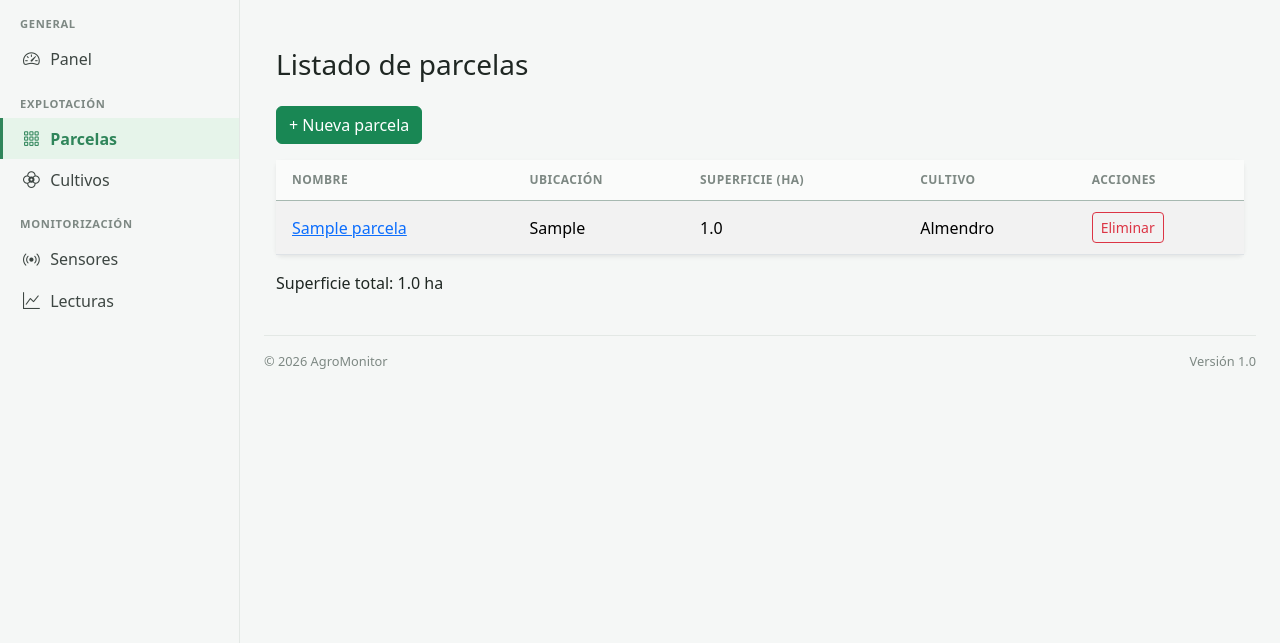
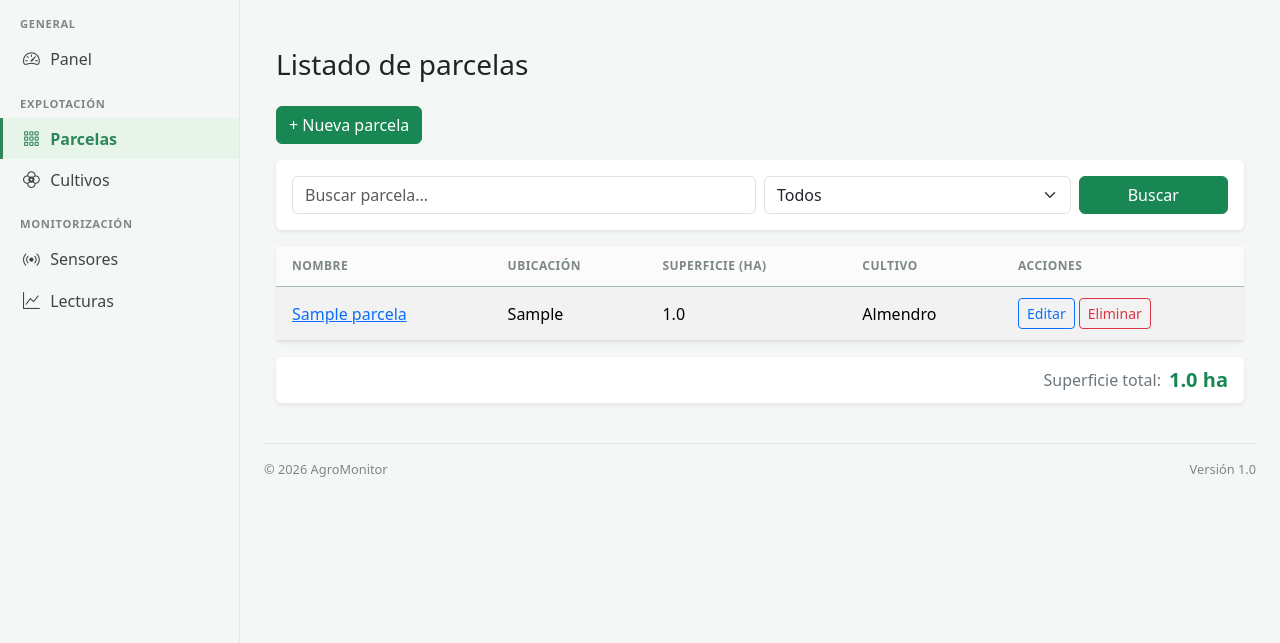
Before and after one commit to oscarromrod/parcelas, a Spring Boot app: page /parcelas in a window 1280 px wide. Shown: the part 56-699 px from the top of the page. Run offline with Spring Boot 4, Linux system fonts and the light colour scheme; tables that the repository leaves empty hold one stand-in row (values such as "Sample post").

Commit message:
feat: añadir filtro por nombre y cultivo y edición de parcelas.

```diff
--- a/src/main/java/com/daw/parcelas/controller/ParcelaController.java
+++ b/src/main/java/com/daw/parcelas/controller/ParcelaController.java
@@ -18,12 +18,22 @@ public class ParcelaController {
         this.parcelaService = parcelaService;
     }
 
-    //Lista de todas las parcelas y la superficie total de todas ellas
+    //Lista de parcelas, con opción de filtrar por nombre y tipo de cultivo.
+    //Muestra la superficie total de todas las parcelas
     @GetMapping
-    public String listar(Model model) {
-        var parcelas = parcelaService.listarTodas();
+    public String listar(@RequestParam (required = false) String q,
+                         @RequestParam (required = false) String tipo,
+                         Model model) {
+        if (q == null) q = "";
+        if (tipo == null) tipo = "TODOS";
+
+        var parcelas = parcelaService.buscarPorNombreYTipo(q, tipo);
+
         model.addAttribute("parcelas", parcelas);
         model.addAttribute("superficieTotal", parcelaService.superficieTotal());
+        model.addAttribute("tipos", TipoCultivo.values());
+        model.addAttribute("q", q);
+        model.addAttribute("tipo", tipo);
         return "parcelas/lista";
     }
 
@@ -39,6 +49,15 @@ public class ParcelaController {
     @GetMapping("/nueva")
     public String nueva(Model model) {
         model.addAttribute("parcela", new Parcela());
+        model.addAttribute("tipos", TipoCultivo.values());
+        return "parcelas/formulario";
+    }
+
+    //Muestra el formulario para editar una parcela existente
+    @GetMapping("/editar/{id}")
+    public String editar(@PathVariable Long id, Model model) {
+        var parcela = parcelaService.buscarPorId(id);
+        model.addAttribute("parcela", parcela);
         model.addAttribute("tipos", TipoCultivo.values());
         return "parcelas/formulario";
     }
--- a/src/main/java/com/daw/parcelas/repository/ParcelaRepository.java
+++ b/src/main/java/com/daw/parcelas/repository/ParcelaRepository.java
@@ -1,10 +1,15 @@
 package com.daw.parcelas.repository;
 
 import com.daw.parcelas.model.Parcela;
+import com.daw.parcelas.model.TipoCultivo;
 import org.springframework.data.jpa.repository.JpaRepository;
 
 import java.util.List;
 
 public interface ParcelaRepository extends JpaRepository<Parcela, Long> {
 
+    public List<Parcela> findAllByTipoCultivoEquals(TipoCultivo tipoCultivo);
+    public List<Parcela> findAllByNombreContainingIgnoreCase(String nombre);
+    public List<Parcela> findAllByNombreContainingIgnoreCaseAndTipoCultivoEquals(String nombre, TipoCultivo tipoCultivo);
+
 }
--- a/src/main/java/com/daw/parcelas/services/ParcelaService.java
+++ b/src/main/java/com/daw/parcelas/services/ParcelaService.java
@@ -6,6 +6,7 @@ import java.util.List;
 public interface ParcelaService {
 
     List<Parcela> listarTodas();
+    List<Parcela> buscarPorNombreYTipo(String nombre, String tipoCultivo);
     Parcela buscarPorId(Long id);
     Parcela guardar(Parcela parcela);
     void eliminar(Long id);
--- a/src/main/resources/templates/parcelas/lista.html
+++ b/src/main/resources/templates/parcelas/lista.html
@@ -18,6 +18,31 @@
     <a th:href="@{/parcelas/nueva}" class="btn btn-success mb-3">
         + Nueva parcela
     </a>
+
+    <div class="card shadow-sm border-0 mb-3">
+        <div class="card-body">
+            <form th:action="@{/parcelas}" method="get" class="row g-2">
+                <div class="col-md-6">
+                    <input type="text" name="q" th:value="${q}"
+                           class="form-control" placeholder="Buscar parcela...">
+                </div>
+                <div class="col-md-4">
+                    <select name="tipo" class="form-select">
+                        <option value="TODOS" th:selected="${tipo == 'TODOS'}">Todos</option>
+                        <option th:each="t : ${tipos}"
+                                th:value="${t}"
+                                th:text="${t.etiqueta}"
+                                th:selected="${tipo == t.name()}">
+                            Cultivo
+                        </option>
+                    </select>
+                </div>
+                <div class="col-md-2">
+                    <button type="submit" class="btn btn-success w-100">Buscar</button>
+                </div>
+            </form>
+        </div>
+    </div>
 
     <div class="card shadow-sm border-0">
         <div class="table-responsive">
@@ -48,13 +73,21 @@
                         Cultivo
                     </td>
                     <td>
+                        <div class="d-flex align-items-center">
+                            <a th:href="@{/parcelas/editar/{id}(id=${p.id})}"
+                               class="btn btn-sm btn-outline-primary me-1">
+                                Editar
+                            </a>
+
                             <form th:action="@{/parcelas/{id}/eliminar(id=${p.id})}"
                                   method="post"
-                              onsubmit="return confirm('¿Seguro que quieres eliminar esta parcela?');">
+                                  onsubmit="return confirm('¿Seguro que quieres eliminar esta parcela?');"
+                                  class="m-0">
                                 <button type="submit" class="btn btn-sm btn-outline-danger">
                                     Eliminar
                                 </button>
                             </form>
+                        </div>
                     </td>
                 </tr>
                 </tbody>
@@ -62,9 +95,13 @@
         </div>
     </div>
 
-    <div class="superficie-total mt-3">
-        Superficie total:
+    <div class="card shadow-sm border-0 mt-3">
+        <div class="card-body py-2 px-3 d-flex justify-content-end align-items-center">
+            <span class="text-secondary me-2">Superficie total:</span>
+            <span class="fw-bold text-success fs-5">
             <span th:text="${superficieTotal}">0.0</span> ha
+        </span>
+        </div>
     </div>
 
 </div>
```
Also changed, not shown: src/main/java/com/daw/parcelas/services/ParcelaServiceImpl.java (+11 -0 lines), src/main/resources/templates/parcelas/formulario.html (+7 -1 lines), src/main/resources/static/images/fondo.jpg (deleted). Lines whose indentation alone changed are shown as unchanged.
